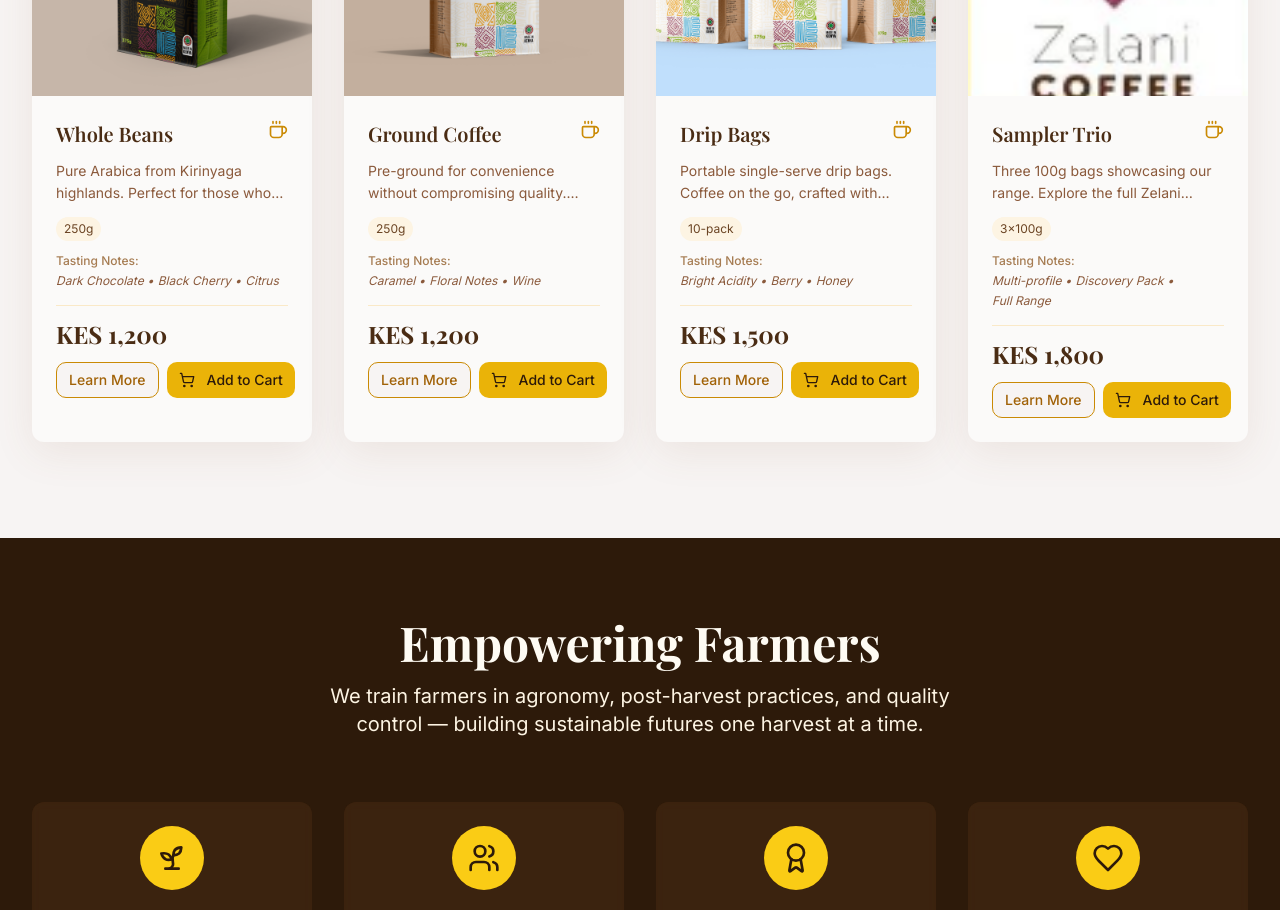
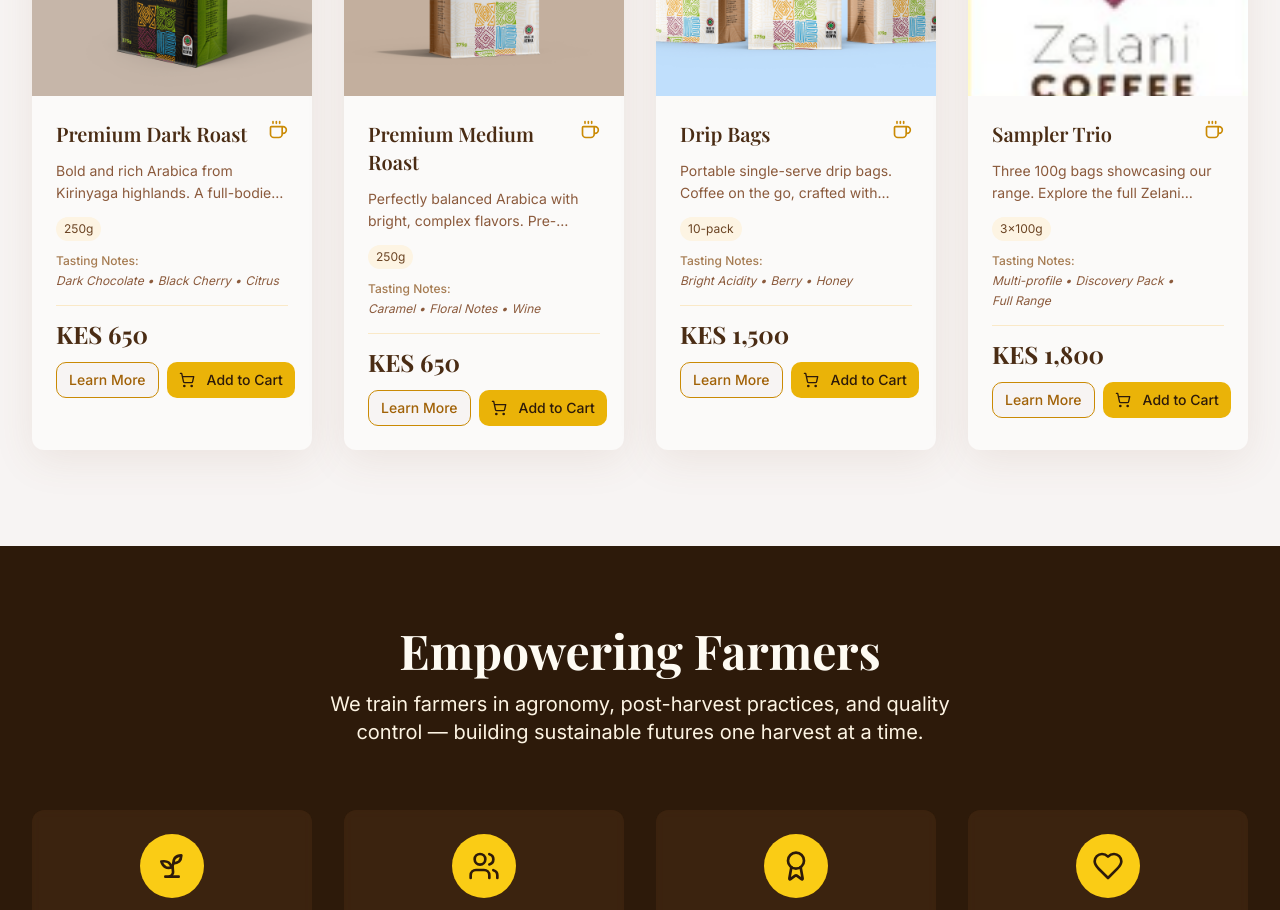
Before and after one commit to MuriithiEric/zelani-coffee-17, a React (Vite) app: page / in a window 1280 px wide. Shown: the part 1760-2670 px from the top of the page. Built offline with nearby package versions, Linux system fonts and the light colour scheme.

Commit message:
Refactor product details

```diff
--- a/src/components/ProductsSection.tsx
+++ b/src/components/ProductsSection.tsx
@@ -3,26 +3,26 @@ import { ProductCard } from "./ProductCard";
 export const ProductsSection = () => {
   const products = [
     {
-      id: "whole-beans-250g",
-      name: "Whole Beans",
-      description: "Pure Arabica from Kirinyaga highlands. Perfect for those who prefer to grind fresh.",
-      price: 1200,
+      id: "premium-dark-roast-250g",
+      name: "Premium Dark Roast",
+      description: "Bold and rich Arabica from Kirinyaga highlands. A full-bodied dark roast for those who love intense flavor.",
+      price: 650,
       image: "/lovable-uploads/4c88326b-c4a8-48f1-8877-1c643256d8bf.png",
       grind: "Whole Beans",
       size: "250g",
       tastingNotes: ["Dark Chocolate", "Black Cherry", "Citrus"],
-      details: "Our whole bean coffee preserves maximum freshness and flavor complexity. Sourced from smallholder farmers in Kirinyaga County, these beans are carefully hand-picked at peak ripeness and processed using traditional methods that honor generations of coffee expertise."
+      details: "Our Premium Dark Roast delivers bold, intense flavors with a full body. Sourced from smallholder farmers in Kirinyaga County, these whole beans are carefully hand-picked at peak ripeness and roasted to perfection, bringing out deep chocolate notes and a satisfying richness that dark roast lovers crave."
     },
     {
-      id: "ground-250g",
-      name: "Ground Coffee",
-      description: "Pre-ground for convenience without compromising quality. Ready to brew.",
-      price: 1200,
+      id: "premium-medium-roast-250g",
+      name: "Premium Medium Roast",
+      description: "Perfectly balanced Arabica with bright, complex flavors. Pre-ground for convenience without compromising quality.",
+      price: 650,
       image: "/lovable-uploads/5df176de-0b1d-46e9-b1ae-d4641f01c915.png",
       grind: "Medium Ground",
       size: "250g",
       tastingNotes: ["Caramel", "Floral Notes", "Wine"],
-      details: "Expertly ground to medium consistency, perfect for pour-over, drip, or French press methods. This ground coffee maintains the vibrant character of our Kirinyaga beans while offering the convenience of ready-to-brew coffee for your daily ritual."
+      details: "Our Premium Medium Roast strikes the perfect balance between acidity and body. Expertly ground to medium consistency, this coffee showcases the vibrant character of Kirinyaga beans with sweet caramel notes, delicate florals, and wine-like complexity. Perfect for pour-over, drip, or French press methods."
     },
     {
       id: "drip-bags-10pack",
```
